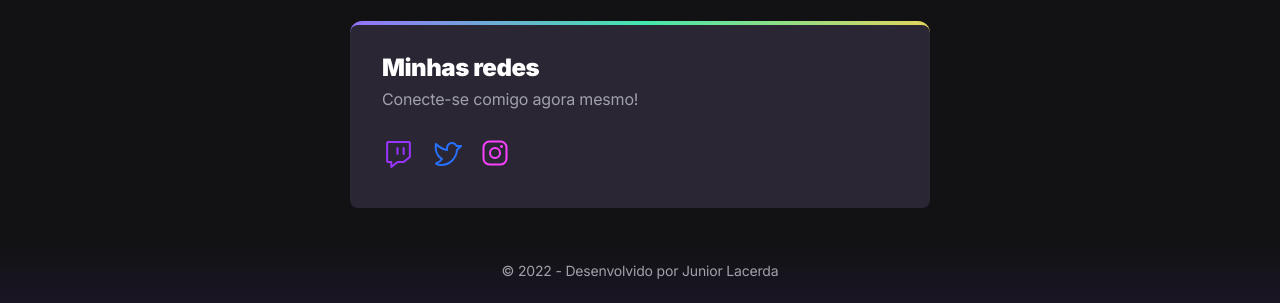
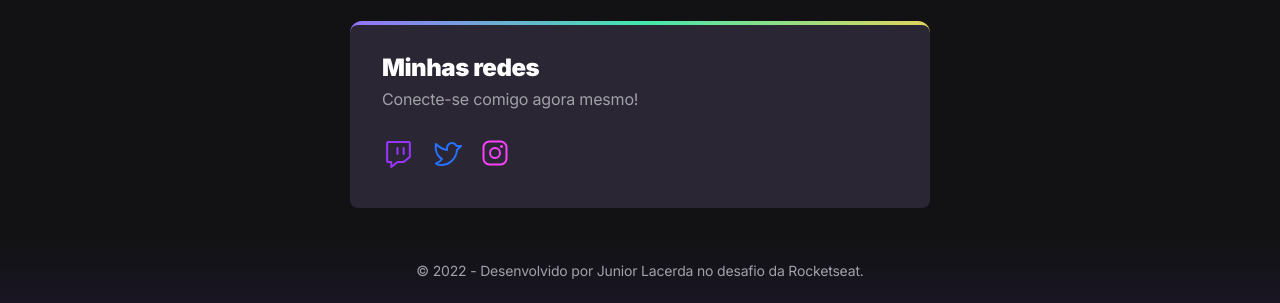
Before and after one commit to juniorlacerda/nlw, a plain HTML site: page index.html in a window 1280 px wide. Shown: the part 643-946 px from the top of the page. Drawn offline with Linux system fonts and the light colour scheme.

Commit message:
footer alteration

```diff
--- a/index.html
+++ b/index.html
@@ -139,7 +139,7 @@
         </main>
 
         <footer>
-            <p>© 2022 - Desenvolvido por Junior Lacerda</p>
+            <p>© 2022 - Desenvolvido por Junior Lacerda no desafio da Rocketseat.</p>
         </footer>
 
     </body>
```
